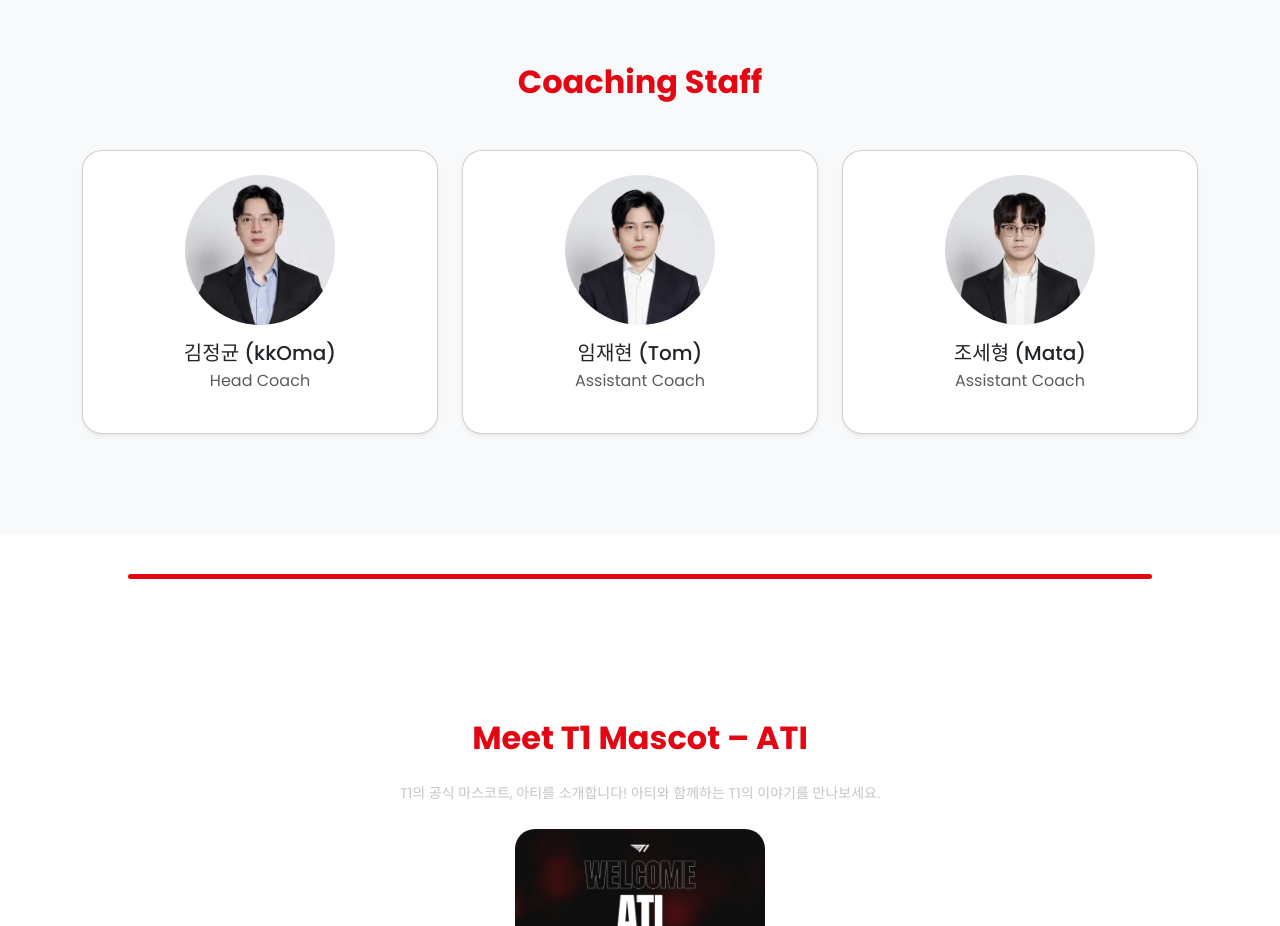
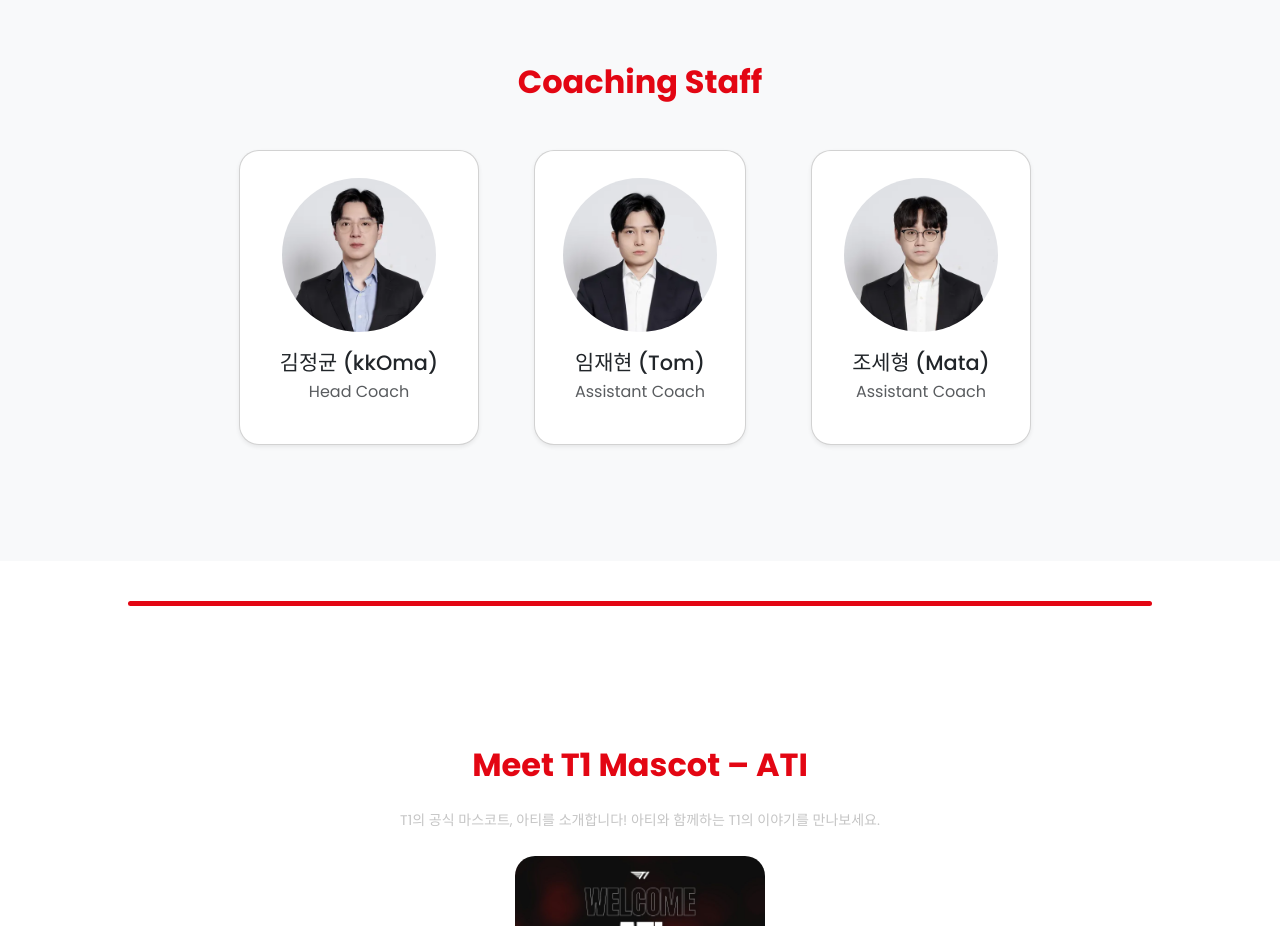
Before and after one commit to pjj5588-arch/task, a plain HTML site: page index.html in a window 1280 px wide. Shown: the part 1300-2226 px from the top of the page. Drawn offline with nearby package versions, Linux system fonts and the light colour scheme.

Commit message:
수정완료

```diff
--- a/assets/css/style.css
+++ b/assets/css/style.css
@@ -268,6 +268,23 @@
   left: 50%;           /* 가로 중앙 */
   transform: translateX(-50%);
 }
+
+ .staff-card:hover {
+    transform: translateY(-10px) scale(1.03);
+    box-shadow: 0 15px 25px rgba(0,0,0,0.3);
+  }
+
+  .staff-card:hover .staff-img {
+    border: 3px solid #E60012;
+  }
+
+  .staff-card .card-title {
+    transition: color 0.3s;
+  }
+
+  .staff-card:hover .card-title {
+    color: #E60012;
+  }
 
 /* achievements 섹션 제목만 검정색 */
 #achievements .section-title h2 {
--- a/index.html
+++ b/index.html
@@ -118,48 +118,53 @@
 <section id="staff" class="staff-area section-padding bg-light">
   <div class="container">
     <h2 class="text-center mb-5" style="color:#e30613; font-weight:700;">Coaching Staff</h2>
-      <div class="row justify-content-center g-4">
+    <div class="row justify-content-center g-2"> <!-- g-2: 카드 간격 좁힘 -->
 
       <!-- Head Coach -->
-        <div class="col-lg-4 col-md-6 col-sm-6">
-          <div class="card staff-card text-center p-4 shadow-sm" style="border-radius:20px;">
-            <img src="assets/img/kkoma.jpg" class="card-img-top rounded-circle mx-auto"
-              style="width:150px; height:150px; object-fit:cover;" alt="Head Coach">
+      <div class="col-lg-3 col-md-6 col-sm-12 d-flex justify-content-center mb-3">
+        <a href="https://namu.wiki/w/김정균" target="_blank" class="text-decoration-none">
+          <div class="card staff-card text-center p-4 shadow-sm" style="border-radius:20px; max-width:380px; transition: transform 0.3s, box-shadow 0.3s;">
+            <img src="assets/img/kkoma.jpg" class="card-img-top rounded-circle mx-auto staff-img"
+                 style="width:160px; height:160px; object-fit:cover; border:3px solid transparent; transition:border 0.3s;" alt="Head Coach">
             <div class="card-body">
-              <h5 class="card-title mb-1" style="font-size:1.25rem;">김정균 (kkOma)</h5>
+              <h5 class="card-title mb-1" style="font-size:1.3rem;">김정균 (kkOma)</h5>
               <p class="card-text text-muted" style="font-size:1rem;">Head Coach</p>
             </div>
           </div>
+        </a>
       </div>
 
       <!-- Assistant Coach -->
-        <div class="col-lg-4 col-md-6 col-sm-6">
-          <div class="card staff-card text-center p-4 shadow-sm" style="border-radius:20px;">
-            <img src="assets/img/tom.jpg" class="card-img-top rounded-circle mx-auto"
-              style="width:150px; height:150px; object-fit:cover;" alt="Assistant Coach">
+      <div class="col-lg-3 col-md-6 col-sm-12 d-flex justify-content-center mb-3">
+        <a href="https://namu.wiki/w/%EC%9E%84%EC%9E%AC%ED%98%84(e%EC%8A%A4%ED%8F%AC%EC%B8%A0)" target="_blank" class="text-decoration-none">
+          <div class="card staff-card text-center p-4 shadow-sm" style="border-radius:20px; max-width:380px; transition: transform 0.3s, box-shadow 0.3s;">
+            <img src="assets/img/tom.jpg" class="card-img-top rounded-circle mx-auto staff-img"
+                 style="width:160px; height:160px; object-fit:cover; border:3px solid transparent; transition:border 0.3s;" alt="Assistant Coach">
             <div class="card-body">
-              <h5 class="card-title mb-1" style="font-size:1.25rem;">임재현 (Tom)</h5>
+              <h5 class="card-title mb-1" style="font-size:1.3rem;">임재현 (Tom)</h5>
               <p class="card-text text-muted" style="font-size:1rem;">Assistant Coach</p>
             </div>
           </div>
+        </a>
       </div>
 
       <!-- Assistant Coach 2 -->
-        <div class="col-lg-4 col-md-6 col-sm-6">
-          <div class="card staff-card text-center p-4 shadow-sm" style="border-radius:20px;">
-            <img src="assets/img/mata.jpg" class="card-img-top rounded-circle mx-auto"
-              style="width:150px; height:150px; object-fit:cover;" alt="Manager">
+      <div class="col-lg-3 col-md-6 col-sm-12 d-flex justify-content-center mb-3">
+        <a href="https://namu.wiki/w/%EC%A1%B0%EC%84%B8%ED%98%95(e%EC%8A%A4%ED%8F%AC%EC%B8%A0)" target="_blank" class="text-decoration-none">
+          <div class="card staff-card text-center p-4 shadow-sm" style="border-radius:20px; max-width:380px; transition: transform 0.3s, box-shadow 0.3s;">
+            <img src="assets/img/mata.jpg" class="card-img-top rounded-circle mx-auto staff-img"
+                 style="width:160px; height:160px; object-fit:cover; border:3px solid transparent; transition:border 0.3s;" alt="Assistant Coach">
             <div class="card-body">
-              <h5 class="card-title mb-1" style="font-size:1.25rem;">조세형 (Mata)</h5>
+              <h5 class="card-title mb-1" style="font-size:1.3rem;">조세형 (Mata)</h5>
               <p class="card-text text-muted" style="font-size:1rem;">Assistant Coach</p>
             </div>
           </div>
+        </a>
       </div>
 
     </div>
   </div>
 </section>
-  <!-- End Staff Section -->
 
   <!-- Divider (Optional) -->
   <div style="background-color:#e30613; height:5px; width:80%; margin:40px auto; border-radius:3px;"></div>
```
Lines whose indentation alone changed are shown as unchanged.
